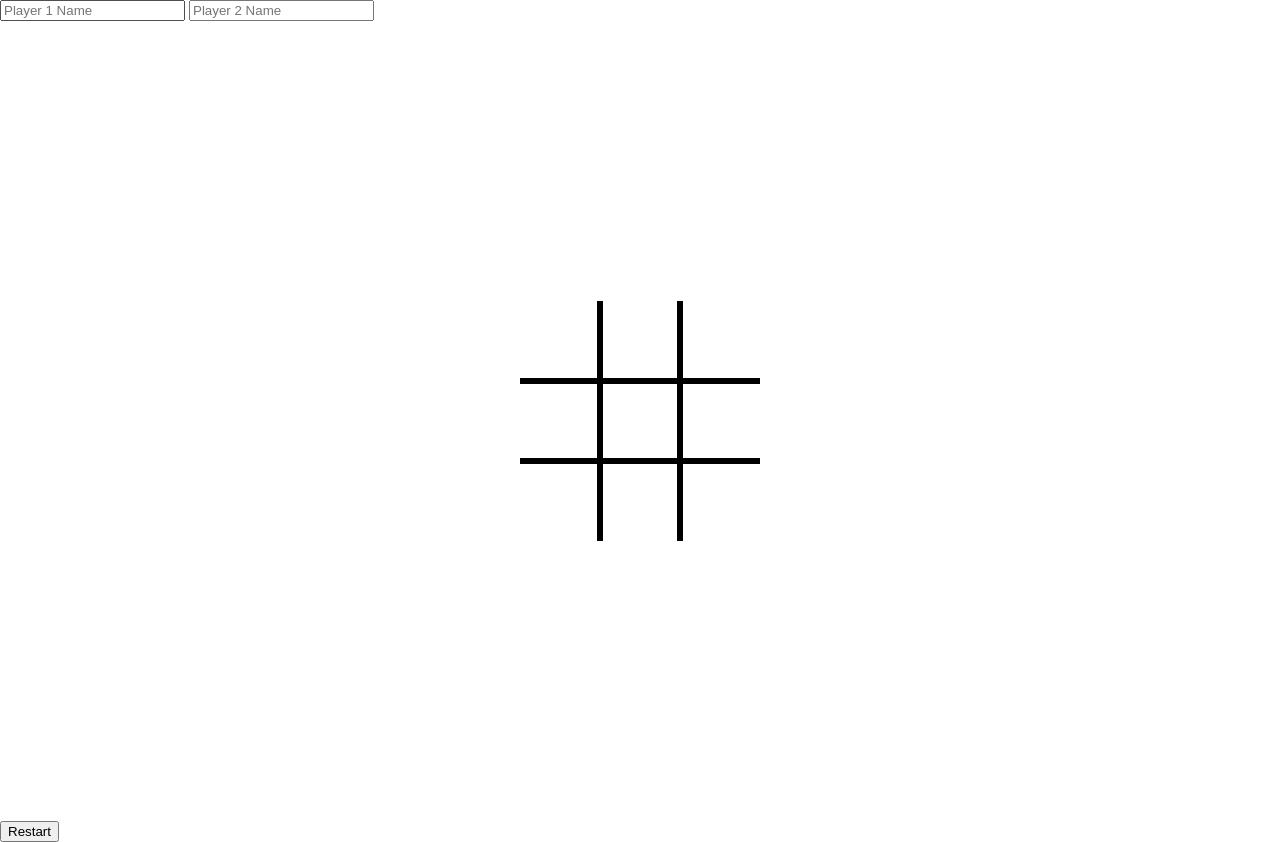
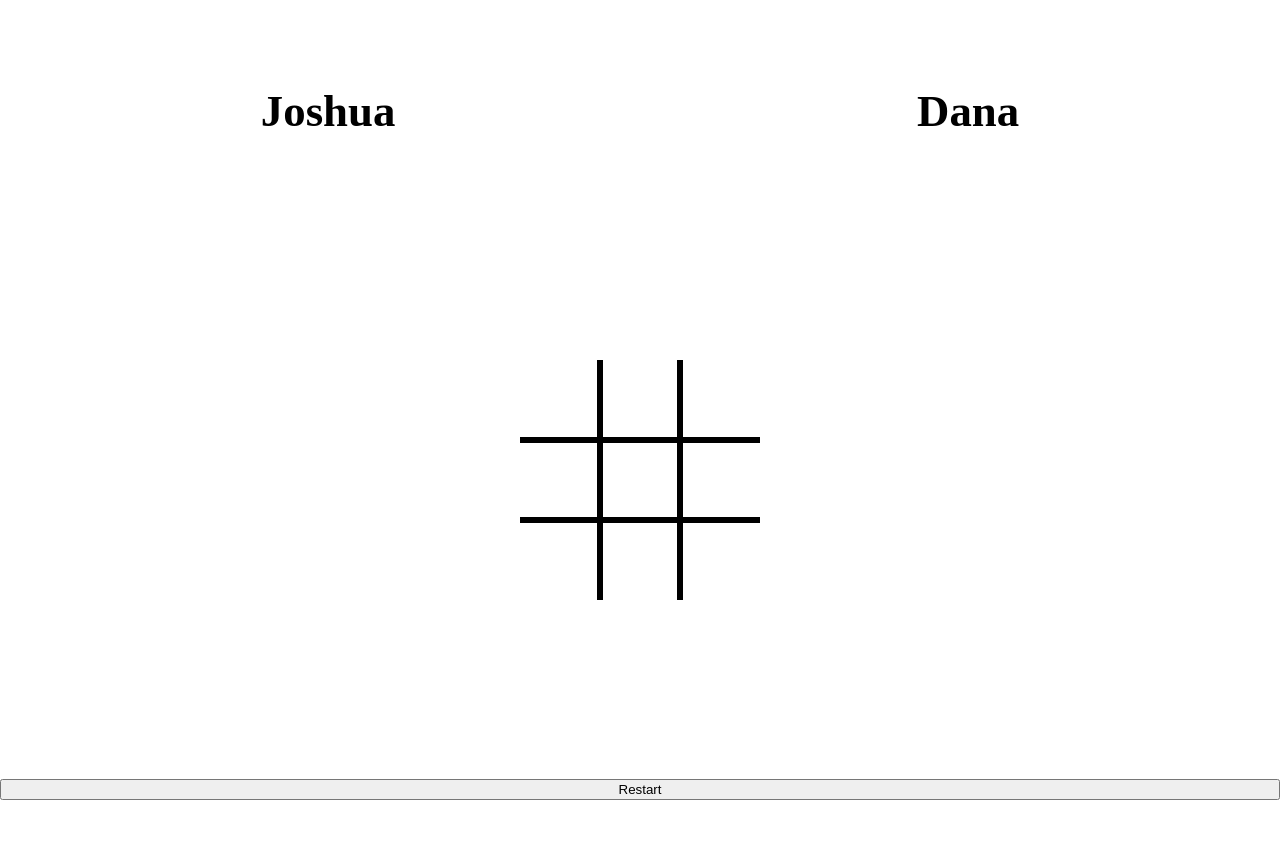
Before and after one commit to Joshckh/tictactoe, a plain HTML site: page index.html in a window 1280 px wide. After the commit the page ends 800 px from the top, so only its background shows below. Drawn offline with Linux system fonts and the light colour scheme.

Commit message:
added player

```diff
--- a/app.js
+++ b/app.js
@@ -133,6 +133,7 @@ const display = (() => {
 
     }
 
+
     return {
         start,
     };
--- a/index.html
+++ b/index.html
@@ -9,11 +9,15 @@
 </head>
 <body>
 
-    <div class="playerInfo">
-        <input type="text" placeholder="Player 1 Name">
-        <input type="text" placeholder="Player 2 Name">
+    <div class="playerPopUp">
+        <input  class="playerName" id="player1" type="text" placeholder="Player 1 Name">
+        <input  class="playerName" id="player2"type="text" placeholder="Player 2 Name">
     </div>
 
+    <div class="playerInfo">
+        <p class="player">Joshua</p>
+        <p class="player">Dana</p>
+    </div>
     <div class="board">
         <div class="tile top left" data-row="0" data-col="0"></div>
         <div class="tile top" data-row="0" data-col="1"></div>
--- a/style.css
+++ b/style.css
@@ -5,13 +5,36 @@
 
 body{
     margin: 0;
+    height: 100vh;
+    width: 100vw;
+    display: flex;
+    flex-direction: column;
 }
+
+.playerPopUp{
+    display: none;
+    justify-content: space-around;
+    margin-top: 2.5rem;
+    height: 3rem;
+}
+
+.playerInfo{
+    margin-top: 2.5rem;
+    display: flex;
+    justify-content: space-around;
+}
+
+.player{
+    font-size: 2.8rem;
+    font-weight: 700;
+}
+
 
 .board{
     display: grid;
     grid-template-columns:repeat(3,auto);
-    height: 100vh;
-    width: 100vw;
+    height: 94%;
+    width: 100%;
     justify-content: center;
     align-content: center;
 }
```
